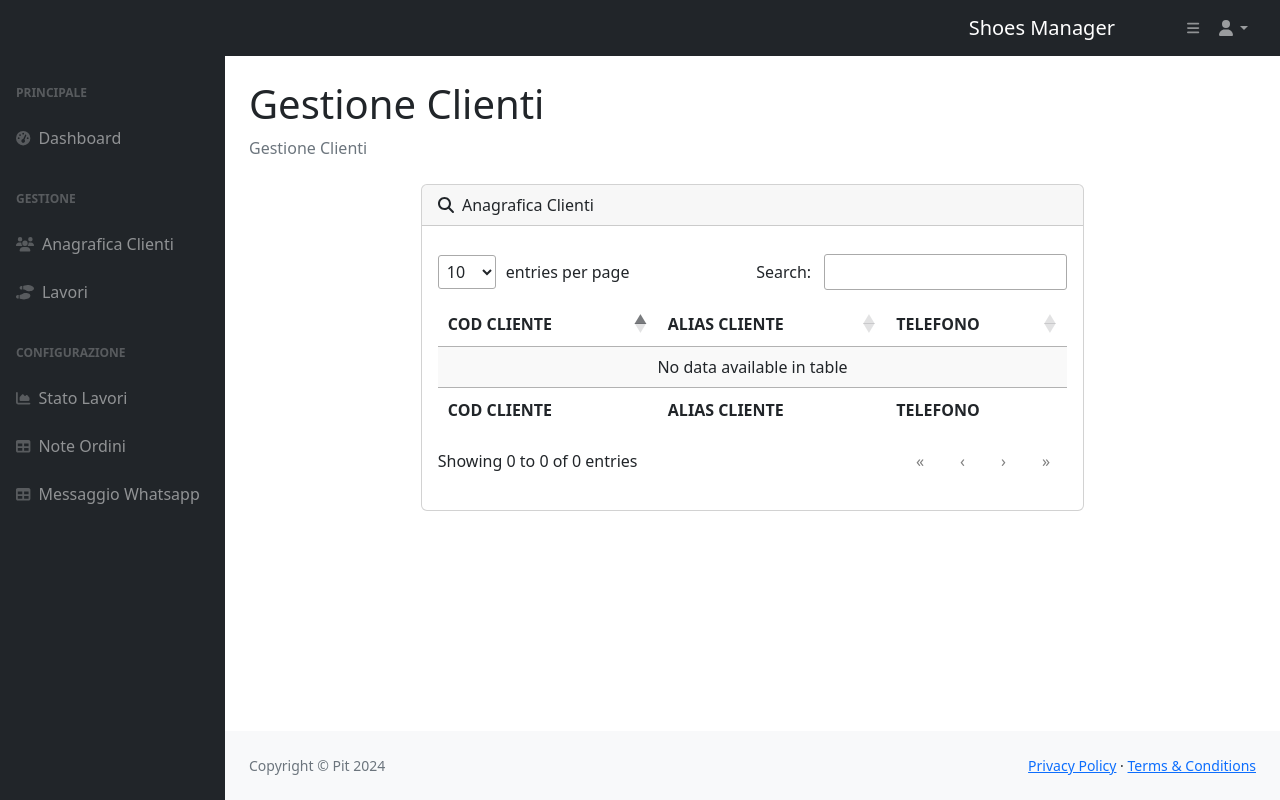
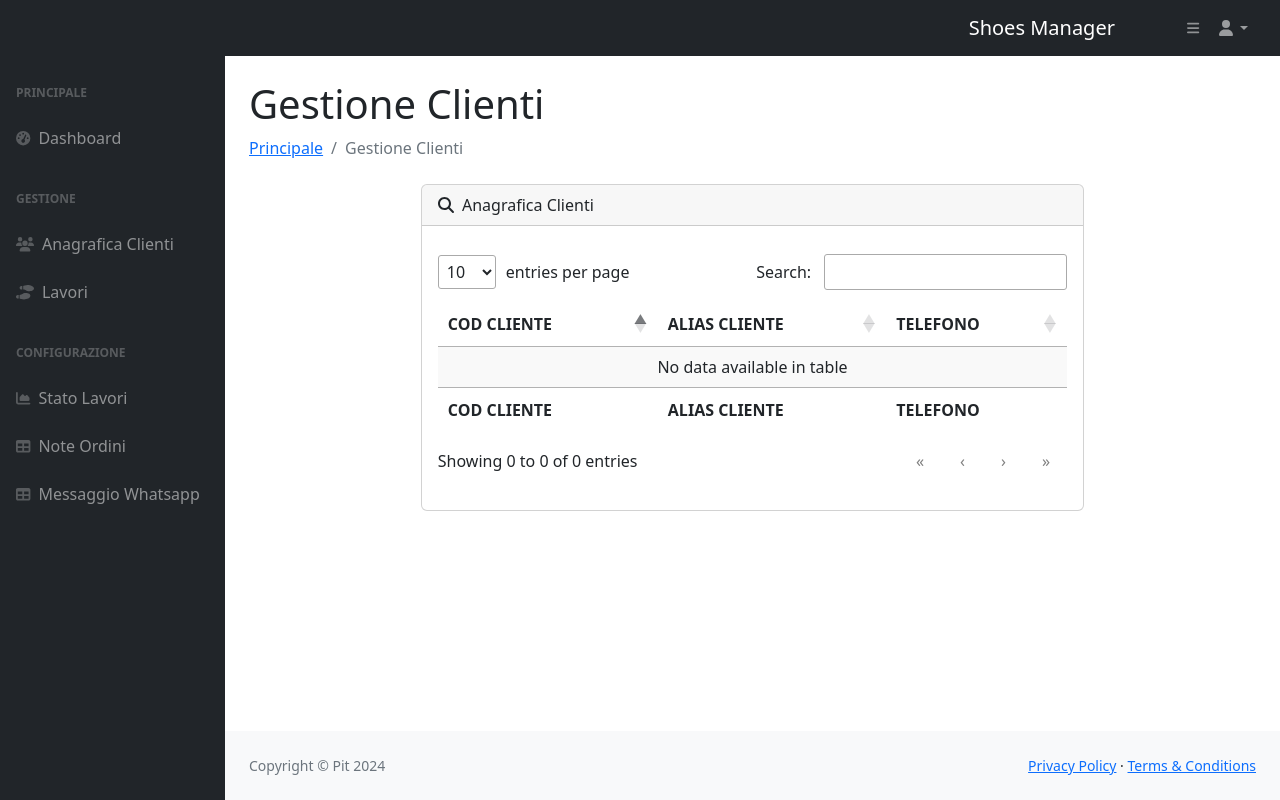
Before and after one commit to Carnacky79/shoesmanager, a PHP site: page /anagrafica.php in a window 1280 px wide. Run offline with PHP 8.4, Linux system fonts and the light colour scheme; data that the repository does not hold is empty; some libraries are stand-ins or nearby versions.

Commit message:
Added Breadrcrumbs on anagrafica.php

```diff
--- a/anagrafica.php
+++ b/anagrafica.php
@@ -95,6 +95,7 @@
             <div class="container-fluid px-4">
                 <h1 class="mt-4">Gestione Clienti</h1>
                 <ol class="breadcrumb mb-4">
+                    <li class="breadcrumb-item"><a href="index.php">Principale</a></li>
                     <li class="breadcrumb-item active">Gestione Clienti</li>
                 </ol>
 
```
